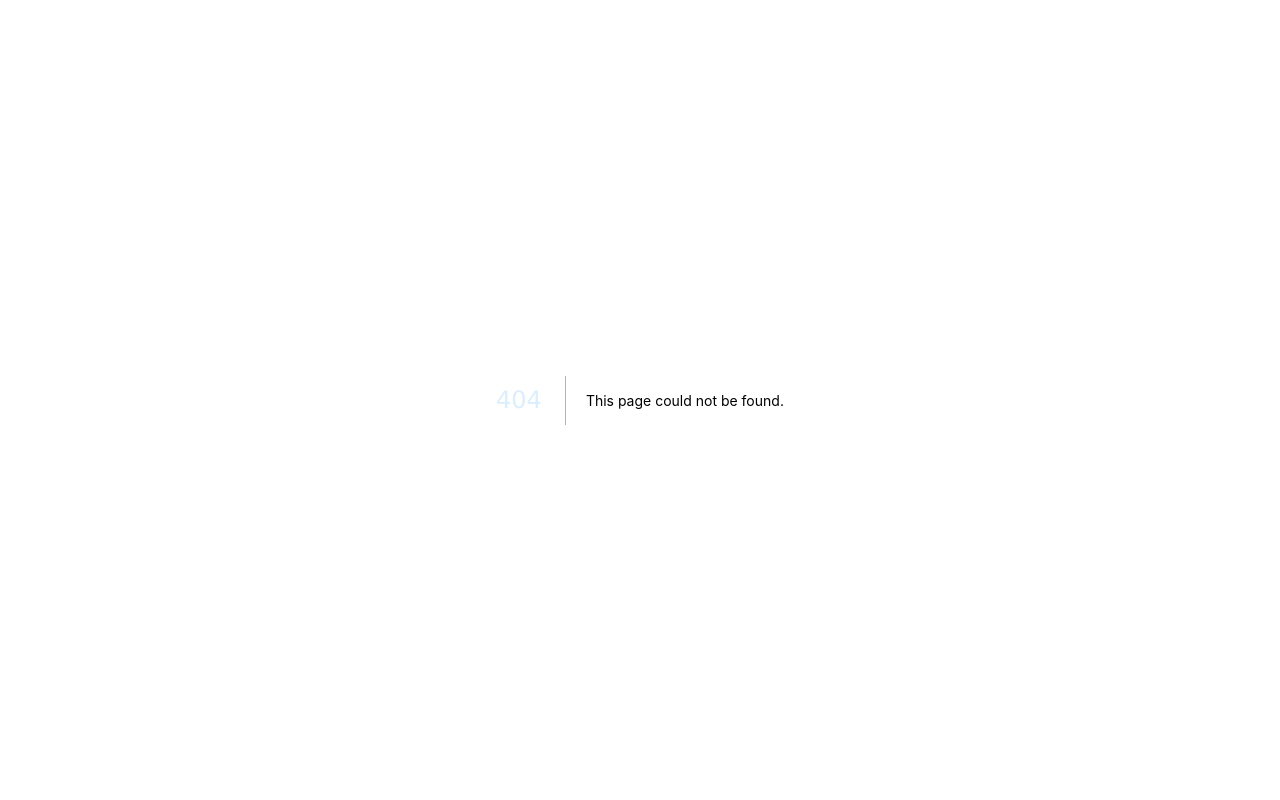
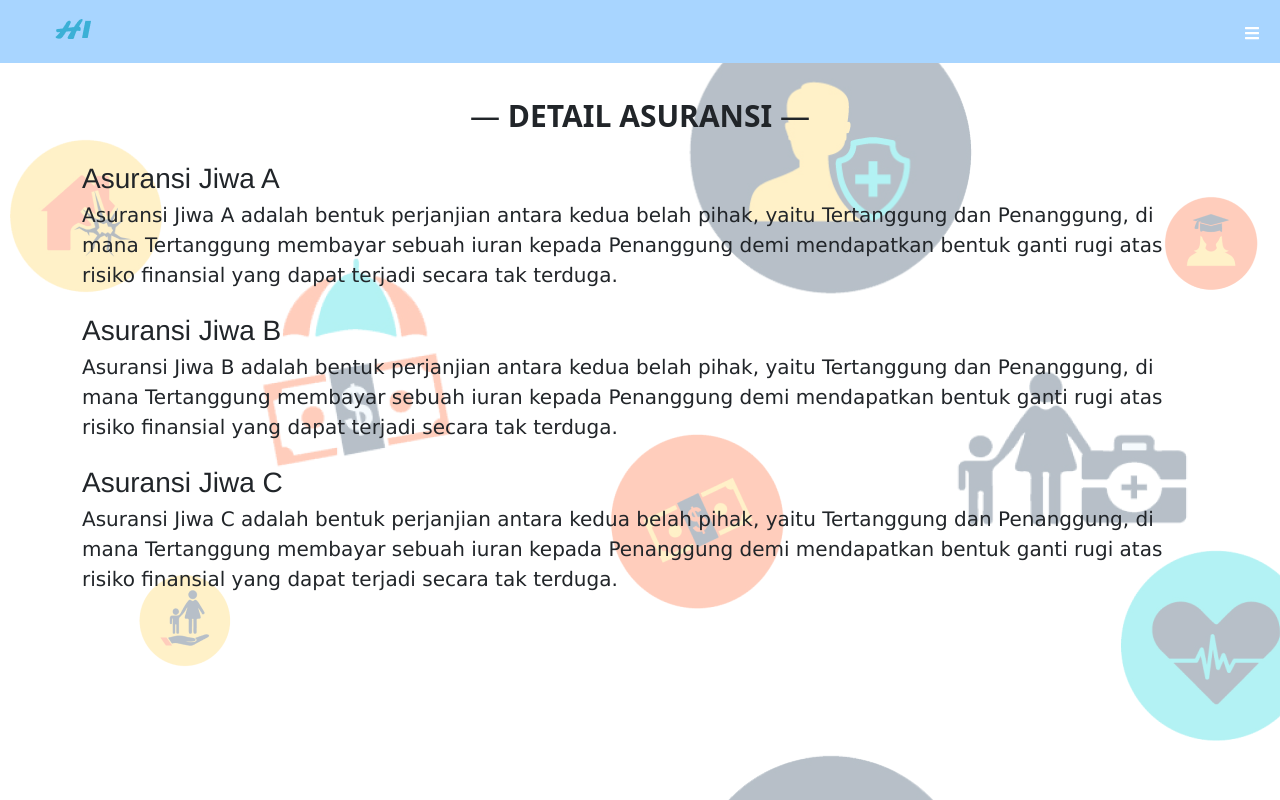
Before and after one commit to farhanmail/hannn-insurance, a Next.js app: page /detail in a window 1280 px wide. Before the commit this address had no page. Built offline with nearby package versions, Linux system fonts and the light colour scheme.

Commit message:
add page detail

```diff
--- /dev/null
+++ b/pages/detail.js
@@ -0,0 +1,40 @@
+import Header from "../components/header";
+import NextLink from "next/link";
+
+export default function Detail() {
+  return (
+    <div>
+      <Header />
+      <div className="body">
+        <div className="container">
+          <div className="style-content-3-a">
+            — <strong>DETAIL ASURANSI</strong> —
+          </div>
+          <div className="style-detail">
+            <div className="style-detail-a">Asuransi Jiwa A</div>
+            <div className="style-detail-b">
+              Asuransi Jiwa A adalah bentuk perjanjian antara kedua belah pihak,
+              yaitu Tertanggung dan Penanggung, di mana Tertanggung membayar
+              sebuah iuran kepada Penanggung demi mendapatkan bentuk ganti rugi
+              atas risiko finansial yang dapat terjadi secara tak terduga.
+            </div>
+            <div className="style-detail-a">Asuransi Jiwa B</div>
+            <div className="style-detail-b">
+              Asuransi Jiwa B adalah bentuk perjanjian antara kedua belah pihak,
+              yaitu Tertanggung dan Penanggung, di mana Tertanggung membayar
+              sebuah iuran kepada Penanggung demi mendapatkan bentuk ganti rugi
+              atas risiko finansial yang dapat terjadi secara tak terduga.
+            </div>
+            <div className="style-detail-a">Asuransi Jiwa C</div>
+            <div className="style-detail-b">
+              Asuransi Jiwa C adalah bentuk perjanjian antara kedua belah pihak,
+              yaitu Tertanggung dan Penanggung, di mana Tertanggung membayar
+              sebuah iuran kepada Penanggung demi mendapatkan bentuk ganti rugi
+              atas risiko finansial yang dapat terjadi secara tak terduga.
+            </div>
+          </div>
+        </div>
+      </div>
+    </div>
+  );
+}
--- a/styles/globals.css
+++ b/styles/globals.css
@@ -1,5 +1,6 @@
 html,
 body {
+  background: url(../assets/img/bg-body.png) top center repeat;
   padding: 0;
   margin: 0;
   font-family: -apple-system, BlinkMacSystemFont, Segoe UI, Roboto, Oxygen,
@@ -94,6 +95,7 @@ a {
 
 .body {
   padding-top: 63px;
+  height: 100%;
 }
 
 .content-1 {
@@ -251,3 +253,19 @@ h1 {
   font-family: "Lucida Sans", "Lucida Sans Regular", "Lucida Grande",
     "Lucida Sans Unicode", Geneva, Verdana, sans-serif;
 }
+
+.style-detail {
+  margin-top: 20px;
+}
+
+.style-detail-a {
+  margin-top: 20px;
+  font-size: 28px;
+  font-family: "Franklin Gothic Medium", "Arial Narrow", Arial, sans-serif;
+}
+
+.style-detail-b {
+  font-size: 20px;
+  font-family: "Lucida Sans", "Lucida Sans Regular", "Lucida Grande",
+    "Lucida Sans Unicode", Geneva, Verdana, sans-serif;
+}
```
Also changed, not shown: assets/img/bg-body.png (added).
